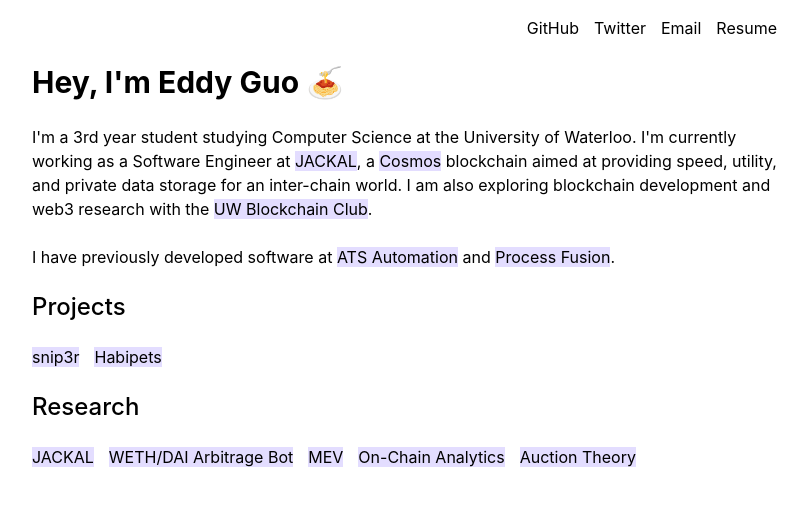
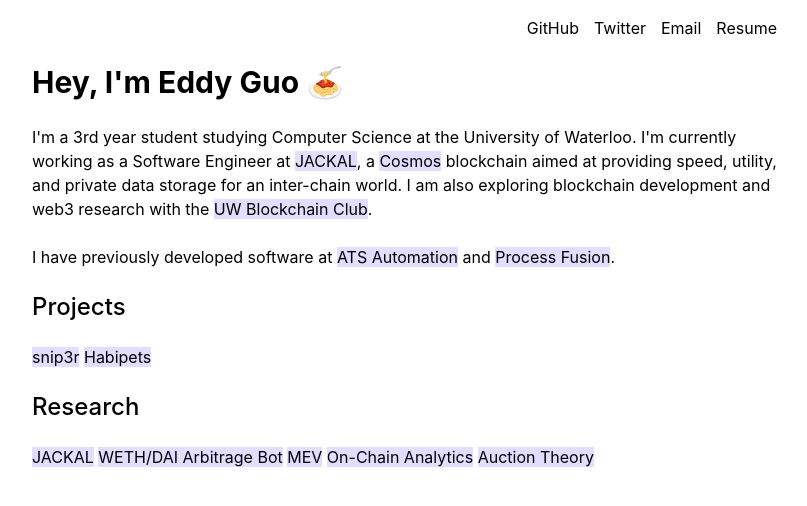
Before and after one commit to eddy-guo/eddyguo-website, a Next.js app: page / in a window 1280 px wide. Shown: the top 506 px of the page, without its empty margins (238-1045 px from the left). Built offline with nearby package versions, Linux system fonts and the light colour scheme.

Commit message:
quickfix - format, spacing

```diff
--- a/pages/index.js
+++ b/pages/index.js
@@ -1,48 +1,48 @@
-import Head from 'next/head'
-import Link from 'next/link'
+import Head from "next/head";
+import Link from "next/link";
 
 export default function Home() {
   return (
     <>
       <Head>
         <title>Eddy Guo</title>
-        <link rel="icon" href="/images/favicon.ico" />
+        <link rel='icon' href='/images/favicon.ico' />
       </Head>
       {/* Unordered list */}
-      <ul className="top">
-        <li className="button">
+      <ul className='top'>
+        <li className='button'>
           <a
-            href="https://github.com/eddy-guo"
-            target="_blank"
-            className="nocolor"
+            href='https://github.com/eddy-guo'
+            target='_blank'
+            className='nocolor'
           >
             GitHub
           </a>
         </li>
-        <li className="button">
+        <li className='button'>
           <a
-            href="https://twitter.com/spagh_eddy"
-            target="_blank"
-            className="nocolor"
+            href='https://twitter.com/spagh_eddy'
+            target='_blank'
+            className='nocolor'
           >
             Twitter
           </a>
         </li>
-        <li className="button">
+        <li className='button'>
           <a
-            href="mailto:eddyyanruguo@gmail.com"
-            target="_blank"
-            className="nocolor"
+            href='mailto:eddyyanruguo@gmail.com'
+            target='_blank'
+            className='nocolor'
           >
             Email
           </a>
         </li>
-        <li className="button">
+        <li className='button'>
           <a
-            href="/Resume_Eddy_Guo.pdf"
-            target="_blank"
-            rel="noopener noreferrer"
-            className="nocolor"
+            href='/Resume_Eddy_Guo.pdf'
+            target='_blank'
+            rel='noopener noreferrer'
+            className='nocolor'
           >
             Resume
           </a>
@@ -53,73 +53,61 @@
       </h1>
       <p>
         I'm a 3rd year student studying Computer Science at the University of
-        Waterloo. I'm currently working as a Software Engineer at{' '}
-        <Link href="https://jackaldao.com/">
-          <a target="_blank">JACKAL</a>
+        Waterloo. I'm currently working as a Software Engineer at{" "}
+        <Link href='https://jackaldao.com/'>
+          <a target='_blank'>JACKAL</a>
         </Link>
-        , a{' '}
-        <Link href="https://cosmos.network/">
-          <a target="_blank">Cosmos</a>
-        </Link>{' '}
+        , a{" "}
+        <Link href='https://cosmos.network/'>
+          <a target='_blank'>Cosmos</a>
+        </Link>{" "}
         blockchain aimed at providing speed, utility, and private data storage
         for an inter-chain world. I am also exploring blockchain development and
-        web3 research with the{' '}
-        <Link href="https://twitter.com/uw_blockchain">
-          <a target="_blank">UW Blockchain Club</a>
+        web3 research with the{" "}
+        <Link href='https://twitter.com/uw_blockchain'>
+          <a target='_blank'>UW Blockchain Club</a>
         </Link>
         .
         <br />
-        <br /> I have previously developed software at{' '}
-        <Link href="https://atsautomation.com/">
-          <a target="_blank">ATS Automation</a>
-        </Link>{' '}
-        and{' '}
-        <Link href="https://www.processfusion.com/">
-          <a target="_blank">Process Fusion</a>
+        <br /> I have previously developed software at{" "}
+        <Link href='https://atsautomation.com/'>
+          <a target='_blank'>ATS Automation</a>
+        </Link>{" "}
+        and{" "}
+        <Link href='https://www.processfusion.com/'>
+          <a target='_blank'>Process Fusion</a>
         </Link>
         .
       </p>
       <h2>Projects</h2>
-      <ul className="bottom">
-        <li className="button">
-          <Link href="/snip3r">
+      <Link href='/snip3r'>
         <a>snip3r</a>
       </Link>
-        </li>
-        <li className="button">
-          <Link href="/habipets">
+      {" "}
+      <Link href='/habipets'>
         <a>Habipets</a>
       </Link>
-        </li>
-      </ul>
+
       <h2>Research</h2>
-      <ul className="bottom">
-        <li className="button">
-          <Link href="/jackal">
+      <Link href='/jackal'>
         <a>JACKAL</a>
       </Link>
-        </li>
-        <li className="button">
-          <Link href="/arbitragebot">
+      {" "}
+      <Link href='/arbitragebot'>
         <a>WETH/DAI Arbitrage Bot</a>
       </Link>
-        </li>
-        <li className="button">
-          <Link href="/mev">
+      {" "}
+      <Link href='/mev'>
         <a>MEV</a>
       </Link>
-        </li>
-        <li className="button">
-          <Link href="/on-chain-analytics">
+      {" "}
+      <Link href='/on-chain-analytics'>
         <a>On-Chain Analytics</a>
       </Link>
-        </li>
-        <li className="button">
-          <Link href="/auction-theory">
+      {" "}
+      <Link href='/auction-theory'>
         <a>Auction Theory</a>
       </Link>
-        </li>
-      </ul>
     </>
-  )
+  );
 }
```
Lines whose indentation alone changed are shown as unchanged.
